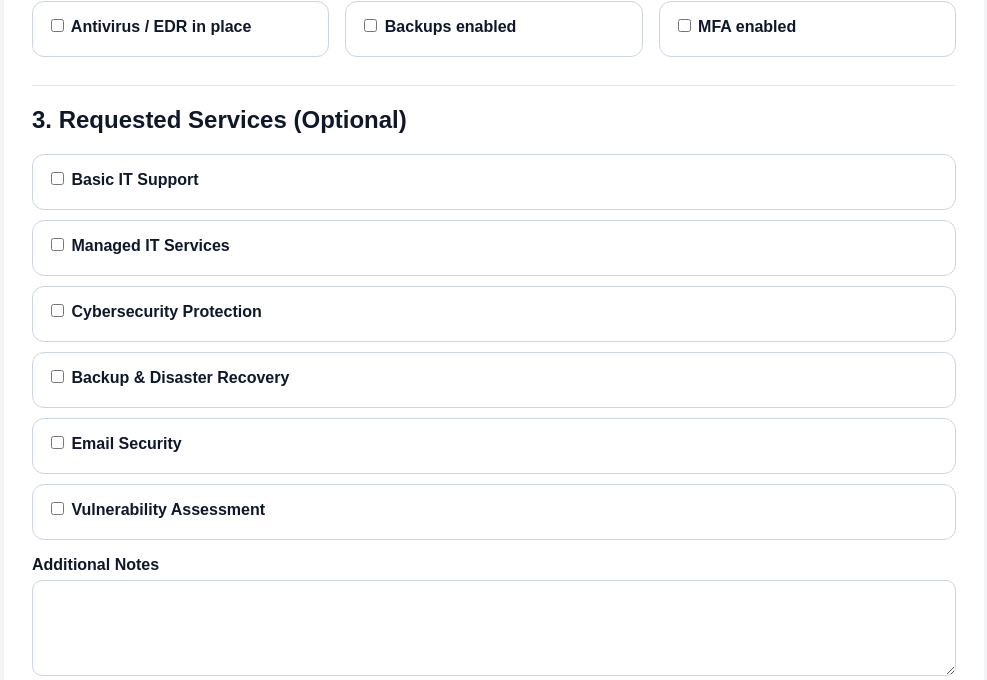
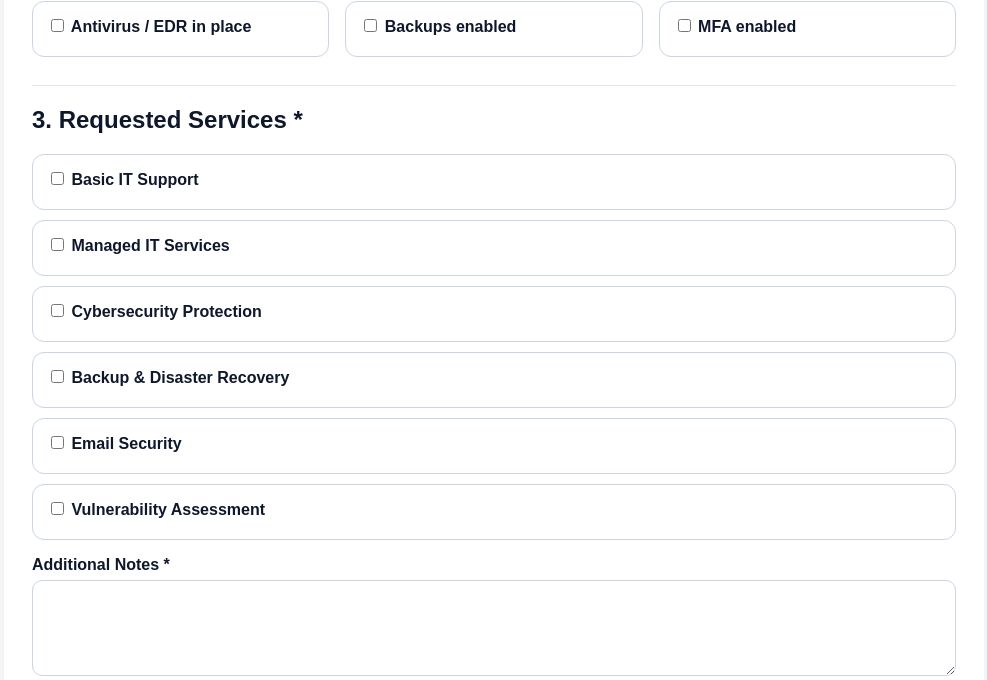
Before and after one commit to kofi4me/kryptnet-onboarding, a Flask app: page /onboarding in a window 1280 px wide. Shown: the part 847-1527 px from the top of the page, without its empty margins (146-1133 px from the left). Run offline with Flask 3, Linux system fonts and the light colour scheme.

Commit message:
Require all onboarding sections

```diff
--- a/app.py
+++ b/app.py
@@ -436,7 +436,7 @@ def onboarding():
         validate_required_text(errors, "address", address, "Business address", 2000)
         validate_required_text(errors, "email_platform", email_platform, "Email platform", 120)
         validate_required_text(errors, "internet_provider", internet_provider, "Internet provider", 120)
-        validate_optional_text(errors, "notes", notes, "Additional notes", 4000)
+        validate_required_text(errors, "notes", notes, "Additional notes", 4000)
 
         if email and not EMAIL_REGEX.match(email):
             errors["email"] = "Enter a valid email address."
@@ -455,6 +455,8 @@ def onboarding():
             errors, "servers", servers, "Number of servers", required=True
         )
 
+        if not selected_services:
+            errors["selected_services"] = "Select at least one service."
         if not authorized:
             errors["authorized"] = (
                 "You must authorize KryptNet to review the submission."
--- a/templates/onboarding.html
+++ b/templates/onboarding.html
@@ -88,7 +88,7 @@
             </div>
 
             <div class="section">
-                <h2>3. Requested Services (Optional)</h2>
+                <h2>3. Requested Services *</h2>
                 <div class="checkbox-group">
                     {% for service in service_options %}
                     <div class="service-box">
@@ -101,8 +101,9 @@
                 </div>
                 {% if errors.get('selected_services') %}<div class="error">{{ errors.get('selected_services') }}</div>{% endif %}
                 <div style="margin-top: 16px;">
-                    <label>Additional Notes</label>
+                    <label>Additional Notes *</label>
                     <textarea name="notes">{{ form.get('notes', '') }}</textarea>
+                    {% if errors.get('notes') %}<div class="error">{{ errors.get('notes') }}</div>{% endif %}
                 </div>
             </div>
 
```
